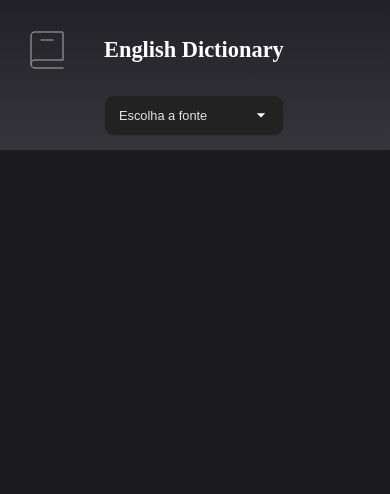
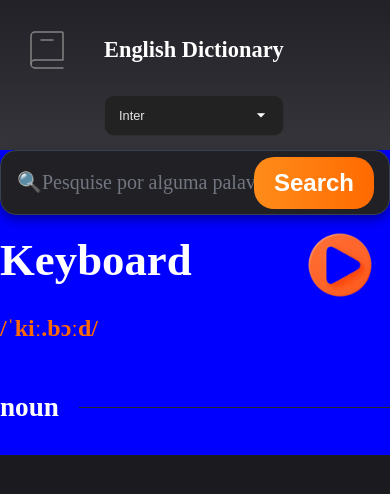
Before and after one commit to vinivmarinho/projeto-dicionario, a React (Vite) app: page / in a window 390 px wide. Shown: the top 494 px of the page. Built offline with nearby package versions, Linux system fonts and the light colour scheme.

Commit message:
style: Adiciona responsividade ao componente Word

```diff
--- a/src/App.jsx
+++ b/src/App.jsx
@@ -3,15 +3,16 @@
 import "./style/App.css";
 import "./style/main.css";
 import Header from "./components/header/header.jsx";
-import SearchBar from "./components/searchBar.jsx";
+import SearchBar from "./components/search-bar/search-bar.jsx";
 import Meaning from "./components/meaning.jsx"
+import Word from "./components/word/word.jsx";
 function App() {
   const [font, setFont] = useState(""); // Estado que armazena a fonte atual e escolhida pelo usuário
   return (
     <div className={`app ${font}`}>
       {/*Div ganha duas classes: a primeira(app) será usada como um container, a segunda(fonte) será usada para controlar o estilo de fonte via CSS"*/}
-      <Header font={font} setFont={setFont} />
-
+      <Header />
+      <SearchBar />
     </div>
   );
 }
--- a/src/components/searchBar.jsx
+++ b/src/components/search-bar/search-bar.jsx
@@ -1,5 +1,5 @@
-import "../style/SearchBar.css";
-import Word from "./word.jsx";
+import "./search-bar.css";
+import Word from "../word/word.jsx";
 import { useState } from "react";
 
 export default function SearchBar() {
--- a/src/style/word.css
+++ b/src/components/word/word.css
@@ -14,6 +14,10 @@
     font-size: 4em;
     margin-bottom: 10px;
     align-self: center;
+
+    @media(max-width: 400px) {
+    font-size: 2.8em;
+    }
 }
 #phonetic-transcription{
     grid-area: 2 / 1;
@@ -29,6 +33,11 @@
     cursor: pointer;
     width: 150px;
     height: 150px;
+
+    @media(max-width: 400px) {
+        width: 100px;
+        height: 100px;
+    }
 }
 img#play-button:hover{
     transform: translatey(-10px);
--- a/src/components/word.jsx
+++ b/src/components/word/word.jsx
@@ -1,5 +1,5 @@
-import play from "../assets/orange-button.png";
-import "../style/word.css";
+import play from "../../assets/orange-button.png";
+import "./word.css";
 export default function Word({ word , transcription, partOfSpeech, loading  }) {
   return (
     <section id="word-container">
```
Also changed, not shown: src/components/search-bar/search-bar.css (renamed from src/style/SearchBar.css).
